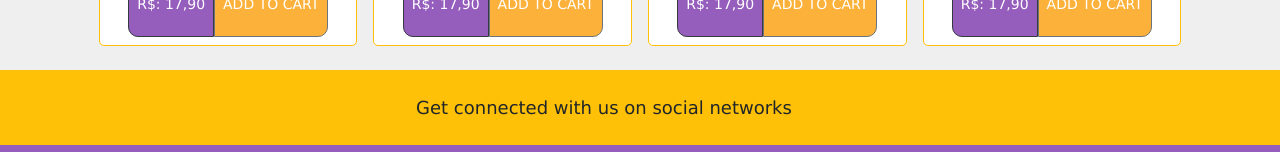
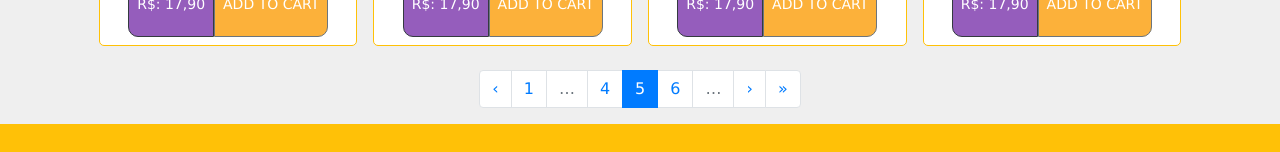
Before and after one commit to joaopaulopbjp/ifpb_monteiro_dac_2021_2_grupo_3, a Vue app in the folder frontend/: page / in a window 1280 px wide. Shown: the part 751-903 px from the top of the page. Built offline with nearby package versions, Linux system fonts and the light colour scheme; no server answers; the HTML template or start-up script is replaced by a standard one.

Commit message:
adicao do pagination nav na view Home

```diff
--- a/frontend/src/views/Home.vue
+++ b/frontend/src/views/Home.vue
@@ -84,6 +84,15 @@
 
 
     </div>
+    <div>
+      <b-pagination-nav
+        v-model="currentPage"
+        :number-of-pages="pages"
+        base-url="#"
+        first-number
+        align="center"
+      ></b-pagination-nav>
+    </div>
     <Footer/>
   </div>
 </template>
@@ -101,7 +110,9 @@ export default {
     data() {
       return {
         isDisplay: "display: none;",
-        isDisplayRegister: "display: none;"
+        isDisplayRegister: "display: none;",
+        pages: 100,
+        currentPage: 5
       }
     },
     methods: {
```
